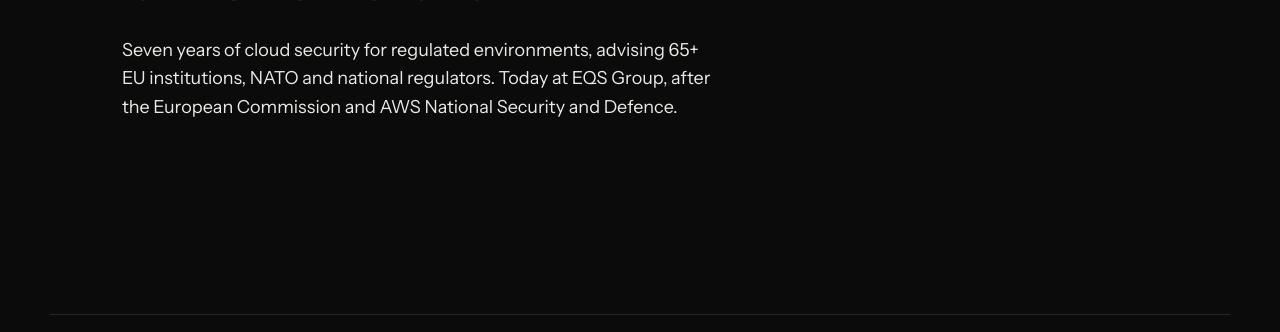
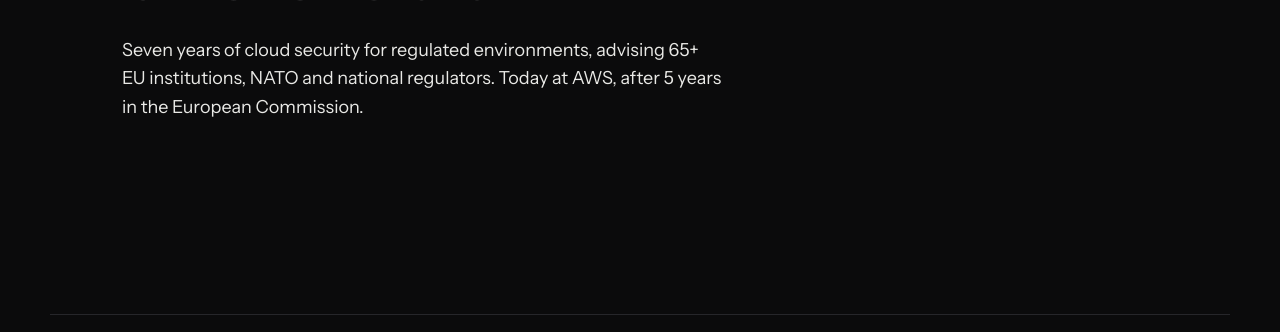
Before and after one commit to fuscoalessandro/fuscoalessandro.github.io, a plain HTML site: page index.html in a window 1280 px wide. Shown: the part 429-761 px from the top of the page. Drawn offline with Linux system fonts and the light colour scheme.

Commit message:
Update index.html

```diff
--- a/index.html
+++ b/index.html
@@ -122,7 +122,7 @@ footer{padding:30px 0 44px;display:flex;justify-content:space-between;gap:16px;f
     <span class="ln"><span>data safe to move</span></span>
     <span class="ln"><span><em>to the cloud.</em></span></span>
   </h1>
-  <p class="sub">Seven years of cloud security for regulated environments, advising 65+ EU institutions, NATO and national regulators. Today at EQS Group, after the European Commission and AWS National Security and Defence.</p>
+  <p class="sub">Seven years of cloud security for regulated environments, advising 65+ EU institutions, NATO and national regulators. Today at AWS, after 5 years in the European Commission.</p>
 
 </section>
 
```
